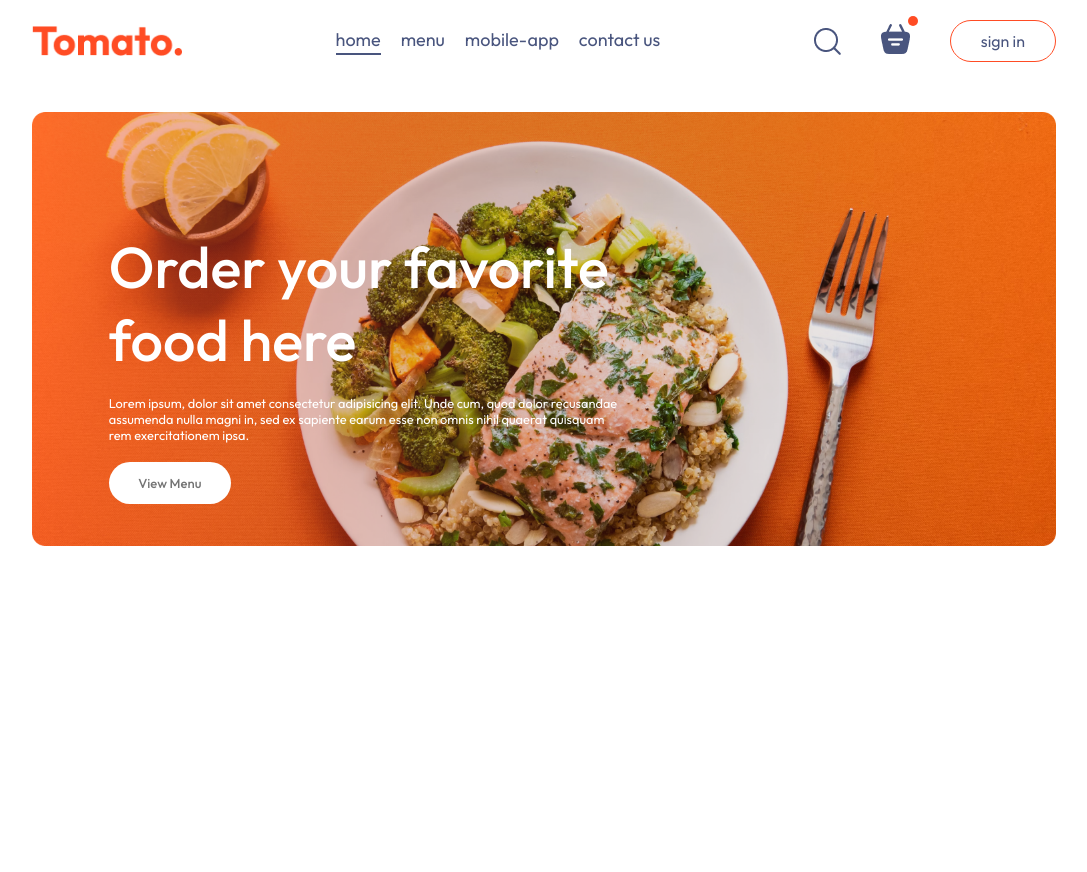
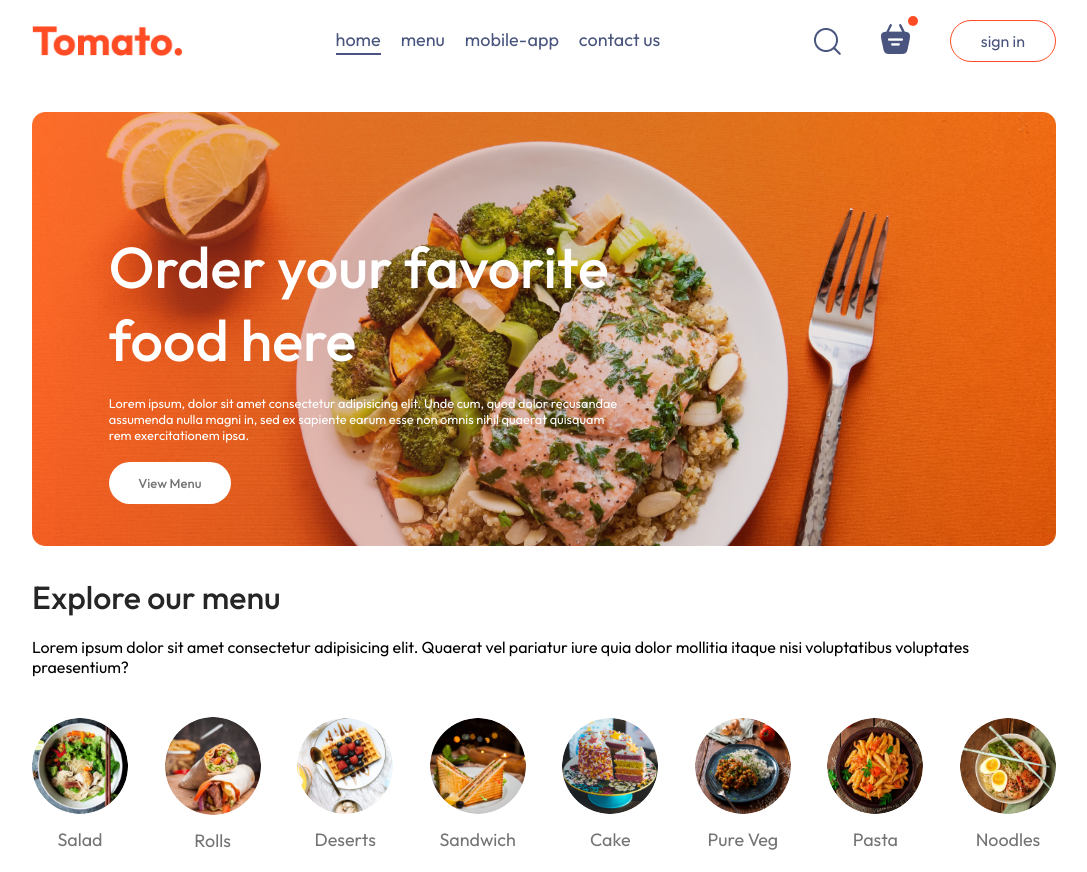
Before and after one commit to harsh-singh10/Food-del, a React (Vite) app: page / in a window 1280 px wide. Shown: the whole page, without its empty margins (96-1183 px from the left). Before the commit the page ends 800 px from the top, so only its background shows below. Built offline with nearby package versions, Linux system fonts and the light colour scheme.

Commit message:
created Explore menu compnent

```diff
--- a/src/components/ExploreMenu/ExploreMenu.css
+++ b/src/components/ExploreMenu/ExploreMenu.css
@@ -0,0 +1,54 @@
+.explore-menu{
+    display: flex;
+    flex-direction: column;
+    gap: 20px;
+}
+.explore-menu h1{
+    color: #262626;
+    font-weight: 500;
+}
+.explore-menu-text{
+    max-width: 60%;
+    color: #808080;
+}
+.explore-menu-list{
+    display: flex;
+    justify-content: space-between;
+    align-items: center;
+    gap: 30px;
+    text-align: center;
+    margin: 20px 0px;
+    overflow-x: scroll;
+}
+.explore-menu-list::-webkit-scrollbar{
+    display: none;
+}
+.explore-menu-list-item img{
+    width: 7.5vw;
+    min-width: 80px;
+    cursor: pointer;
+    border-radius: 50%;
+    transition: 0.2s;
+}
+.explore-menu-list-item .active{
+    border: 4px solid tomato;
+    padding: 2px;
+}
+.explore-menu-list-item p{
+    margin-top: 10px;
+    color: #747474;
+    font-size: max(1.4vw,16px);
+    cursor: pointer;
+}
+.explore-menu hr{
+    margin: 10px 0px;
+    height: 2px;
+    background-color: #E2E2E2;
+    border: none;
+}
+@media (max-width:1050px) {
+    .explore-menu-text{
+        max-width: 100%;
+        font-size: 14px;
+    }
+}
--- a/src/components/ExploreMenu/ExploreMenu.jsx
+++ b/src/components/ExploreMenu/ExploreMenu.jsx
@@ -1,9 +1,25 @@
 import React from 'react'
 import "./ExploreMenu.css"
+import { menu_list } from '../../assets/assets'
 
-const ExploreMenu = () => {
+const ExploreMenu = ({category , setCategory}) => {
   return (
-    <div>ExploreMenu</div>
+    <div className='explore-menu' id='explore-menu'>
+            <h1>Explore our menu</h1>
+            <p className='explore-menu-test'> Lorem ipsum dolor sit amet consectetur adipisicing elit. Quaerat vel pariatur iure quia dolor mollitia itaque nisi voluptatibus voluptates praesentium?</p>
+            <div className="explore-menu-list">
+                {
+                    menu_list.map((item , index)=>{
+                        return (
+                            <div onClick={()=> setCategory(perv=>perv===item.menu_name?"All":item.menu_name)}  key={index} className="explore-menu-list-item">
+                                <img className={category === item.menu_name?"active":""} src={item.menu_image} alt='' />
+                                <p>{item.menu_name}</p>
+                            </div>
+                        )
+                    })
+                }
+            </div>
+    </div>
   )
 }
 
--- a/src/pages/Home/Home.jsx
+++ b/src/pages/Home/Home.jsx
@@ -1,13 +1,19 @@
-import React from 'react'
+import React, { useState } from 'react'
 import "./Home.css"
 import Header from '../../components/Header/Header'
+import ExploreMenu from '../../components/ExploreMenu/ExploreMenu'
 
 
 
 const Home = () => {
+
+  const [category , setCategory] = useState("All")
+
+
   return (
     <div>
       <Header />
+      <ExploreMenu category={category} setCategory={setCategory} />
     </div>
   )
 }
```
